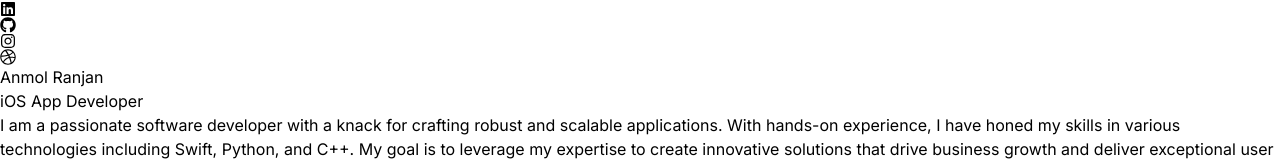
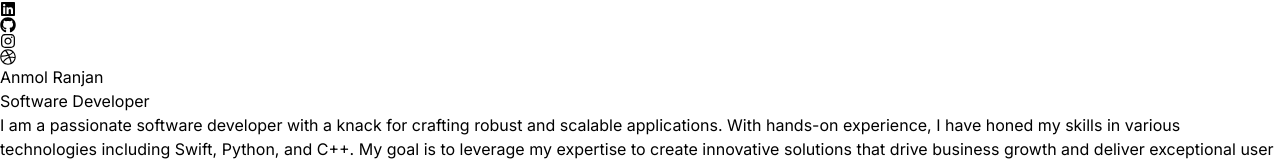
Before and after one commit to anmolranjan1/react-portfolio-anmol, a React (Vite) app: page / in a window 1280 px wide. Shown: the part 146-311 px from the top of the page. Built offline with nearby package versions, Linux system fonts and the light colour scheme.

Commit message:
Updated role

```diff
--- a/src/components/Hero.jsx
+++ b/src/components/Hero.jsx
@@ -29,7 +29,7 @@ const Hero = () => {
                             initial="hidden"
                             animate="visible"
                             className="bg-gradient-to-r from-pink-300 via-slate-500 to-purple-500 bg-clip-text text-3xl tracking-tight text-transparent">
-                                iOS App Developer
+                                Software Developer
                         </motion.span>
                         <motion.p
                             variants={container(0.8)}
```
